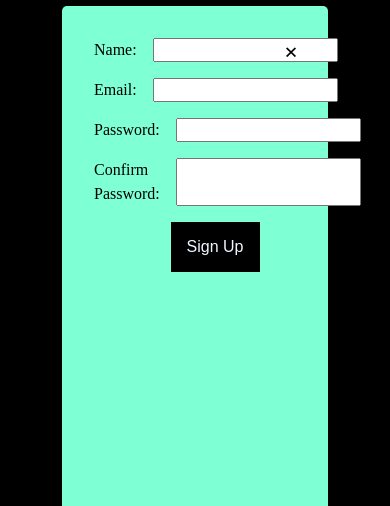
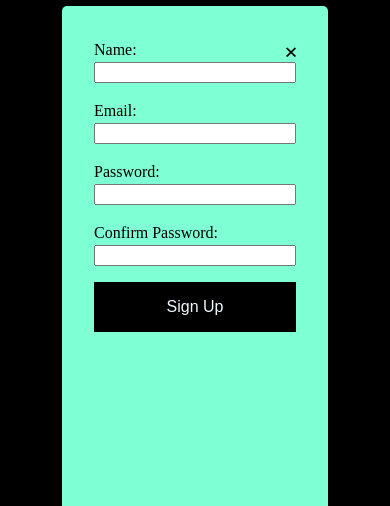
Before and after one commit to Anthropoco/anthropoco.github.io, a plain HTML site: page UI/index.html in a window 390 px wide. Both pictures are taken after a click on the link "Sign up". Shown: the part 338-844 px from the top of the page. Drawn offline with Linux system fonts and the light colour scheme.

Commit message:
bug(responsive-ui): Stack up content on small screens
- make content not overflow page boundaries on small screens
[fixes #159214078]

```diff
--- a/UI/styles/main.css
+++ b/UI/styles/main.css
@@ -106,4 +106,9 @@ button{
         line-height: 1.5;
         font-size: medium;
     }
+
+    .row{
+        flex-direction: column;
+    }
+
 }
```
